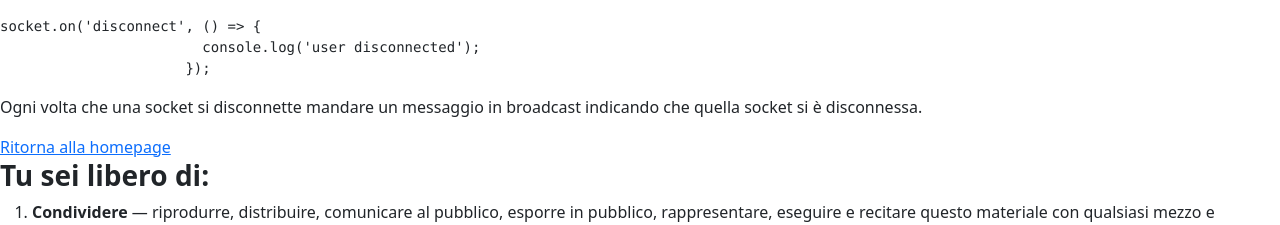
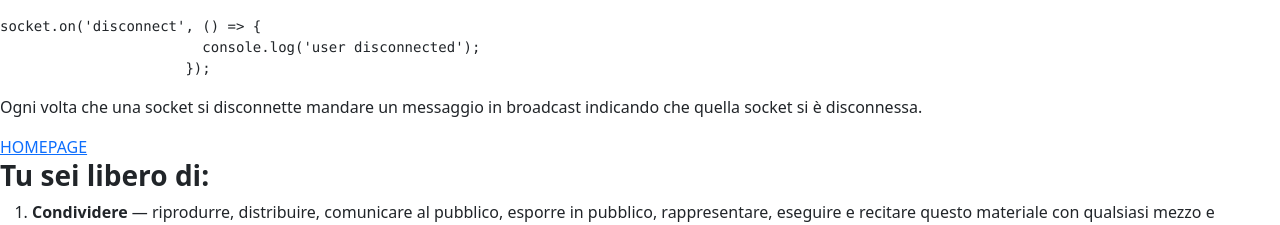
Before and after one commit to scaloneniccolo/SPA, a plain HTML site: page index.html in a window 1280 px wide. Shown: the part 4962-5187 px from the top of the page. Drawn offline with nearby package versions, Linux system fonts and the light colour scheme.

Commit message:
fix errori

```diff
--- a/index.html
+++ b/index.html
@@ -316,7 +316,7 @@
 
 
                     <p>Ogni volta che una socket si disconnette mandare un messaggio in broadcast indicando che quella socket si &egrave; disconnessa.</p></div>
-                <div class="row"><a href="#home">Ritorna alla homepage</a></div>
+                <div class="row"><a href="#home">HOMEPAGE</a></div>
             </div>
 
 
```
